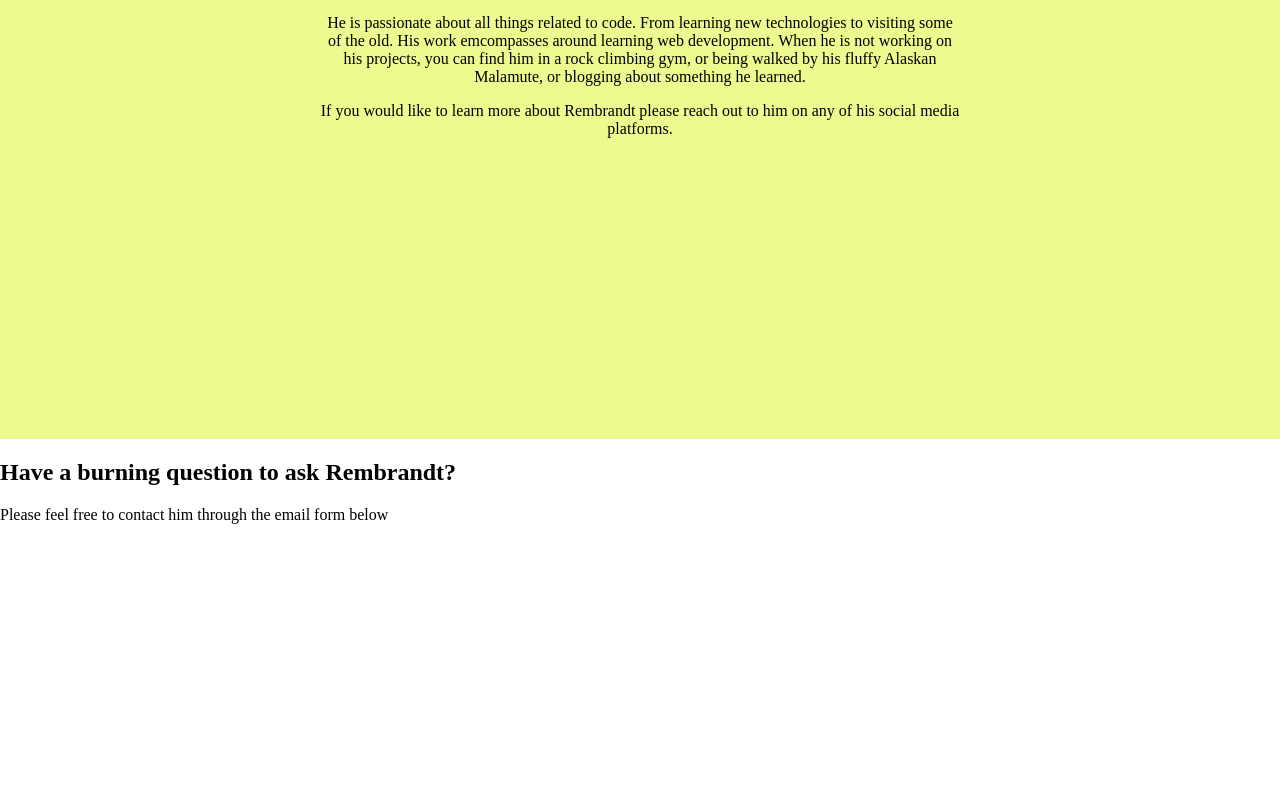
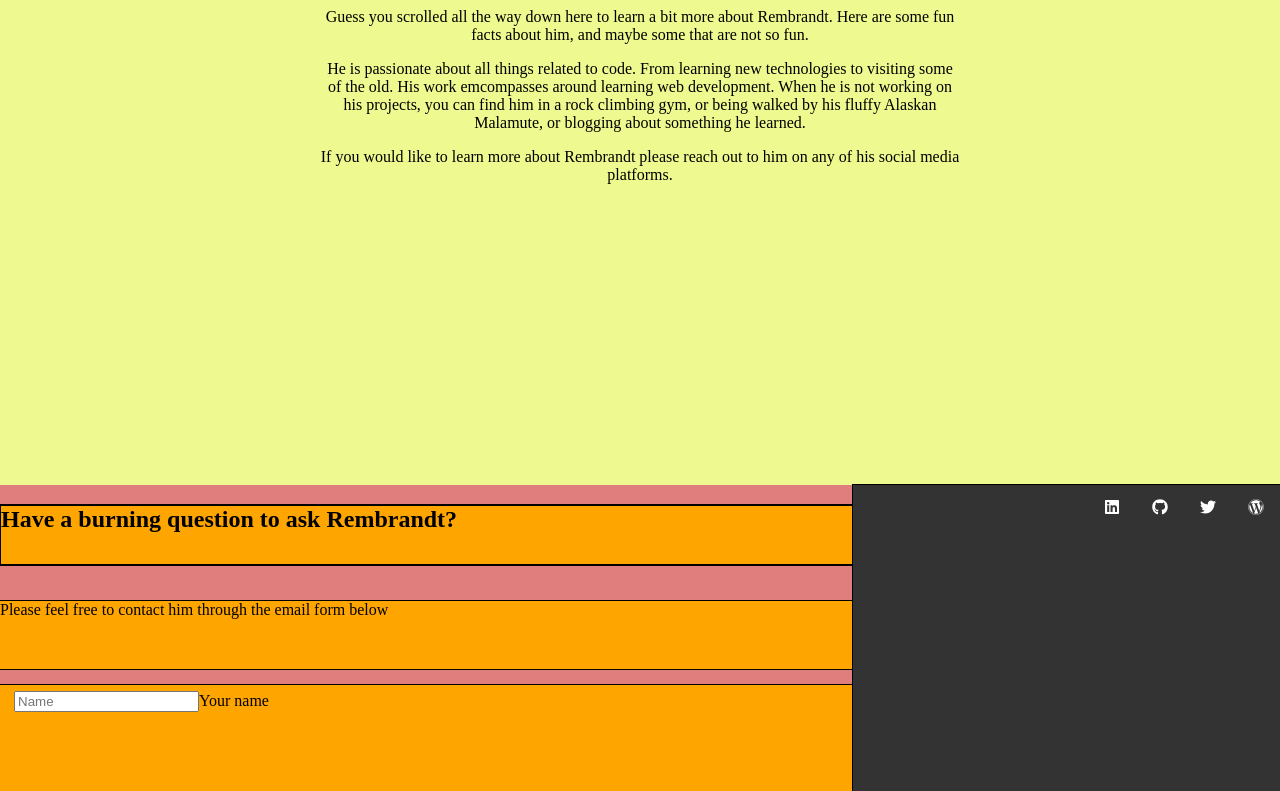
Before and after one commit to rembrandtreyes/React-Portfolio, a React app: page / in a window 1280 px wide. Shown: the part 2009-2800 px from the top of the page. Before the commit the page ends 2549 px from the top, so only its background shows below. Built offline with nearby package versions, Linux system fonts and the light colour scheme.

Commit message:
Began to add styling to footer

```diff
--- a/src/components/footer/ContactForm.js
+++ b/src/components/footer/ContactForm.js
@@ -1,8 +1,48 @@
 import React from 'react'
+import { FaLinkedin } from 'react-icons/fa'
+import { FaGithub } from 'react-icons/fa'
+import { FaTwitter } from 'react-icons/fa'
+import { FaWordpress } from 'react-icons/fa'
 
 export const ContactForm = () => (
-  <div>
-    <h2>Have a burning question to ask Rembrandt?</h2>
+  <div className="contact-form-container">
+    <h2 className="question">Have a burning question to ask Rembrandt?</h2>
     <p>Please feel free to contact him through the email form below</p>
+    <form className="form" id="contactform" action="//formspree.io/reyes.rembrandt@gmail.com" method="POST">
+     <fieldset className="field">
+       <input className="input" type="text" name="name" placeholder="Name" id="name" required />
+       <label className="label" htmlFor="name"><span className="label-content">Your name</span></label>
+     </fieldset>
+     <fieldset className="field">
+       <input className="input" type="email" name="_replyto" placeholder="example@domain.com" id="_replyto" required />
+       <label className="label" htmlFor="_replyto"><span className="label-content">Your email</span></label>
+     </fieldset>
+     <fieldset className="field">
+       <textarea className="input" name="message" rows="1" placeholder="Message" id="message" required></textarea>
+       <label className="label" htmlFor="message"><span className="label-content">Your message</span></label>
+     </fieldset>
+       <input className="hidden" type="text" name="_gotcha" style={{display: 'none' }} />
+       <input className="hidden" type="hidden" name="_subject" value="Message via www.rembrandtreyes.com" />
+     <fieldset className="field">
+     <input className="button submit" type="submit" value="Send" />
+     </fieldset>
+    </form>
+      <div className="header-social">
+        <ul>
+          <li><a href="https://rembrandtreyes.wordpress.com/"><FaWordpress /></a></li>
+          <li><a href="https://twitter.com/rembrandt_reyes"><FaTwitter /></a></li>
+          <li><a href="https://github.com/rembrandtreyes"><FaGithub /></a></li>
+          <li><a href="https://www.linkedin.com/in/rembrandtreyes/"><FaLinkedin /></a></li>
+        </ul>
+      </div>
   </div>
 )
+/*
+Break up the contact form component into smaller components
+Header Header Header Header
+p p p p
+input Name
+input email
+input message
+in
+*/
--- a/src/containers/Footer.js
+++ b/src/containers/Footer.js
@@ -1,7 +1,7 @@
 import { ContactForm } from './../components/footer/ContactForm'
 
 export const Footer = () => (
-  <div>
+  <div className="footer">
     <ContactForm />
   </div>
 )
--- a/src/stylesheets/index.scss
+++ b/src/stylesheets/index.scss
@@ -189,3 +189,47 @@ body {
   width: 250px;
   height: 175px;
 }
+
+
+
+.contact-form-container {
+  width: 100%;
+  display: grid;
+  height: 100vh;
+  background-color: #E07D7D;
+  grid-template-columns: 1fr 1fr 1fr;
+  grid-template-rows: 100px 100px 1fr 50px;
+  grid-template-areas:
+    "h2 h2 cws"
+    "p p cws"
+    "f f cws"
+    "r r r";
+}
+.contact-form-container>* {
+  background: orange;
+  outline: solid 1px black;
+  box-sizing: border-box;
+}
+/* Styling for Footer contact form */
+
+
+.question {
+  grid-area: h2;
+  border: 1px solid black;
+}
+
+.contact-form-container > p {
+  grid-area: p;
+}
+
+div.header-social {
+  grid-area: cws;
+}
+.form {
+  display: grid;
+  grid-area: f;
+
+  .field {
+    border: none;
+  }
+}
```
